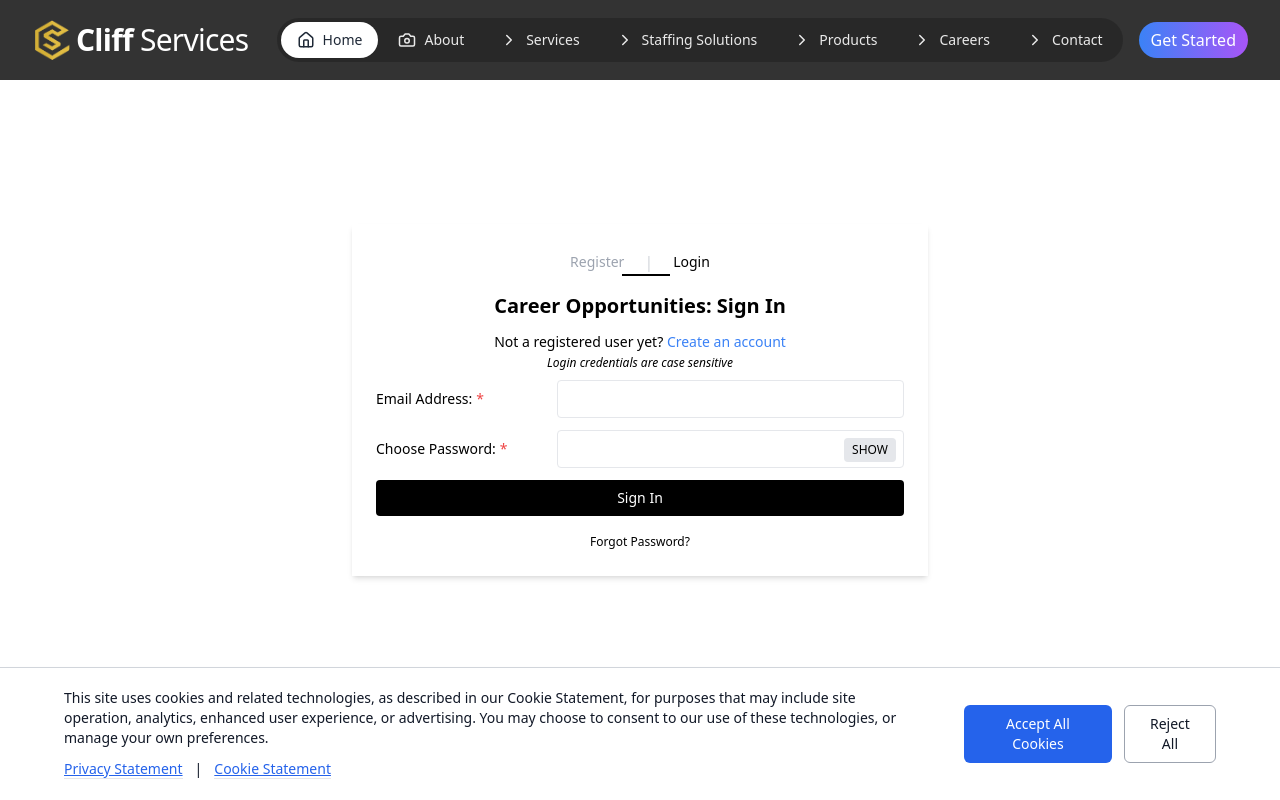
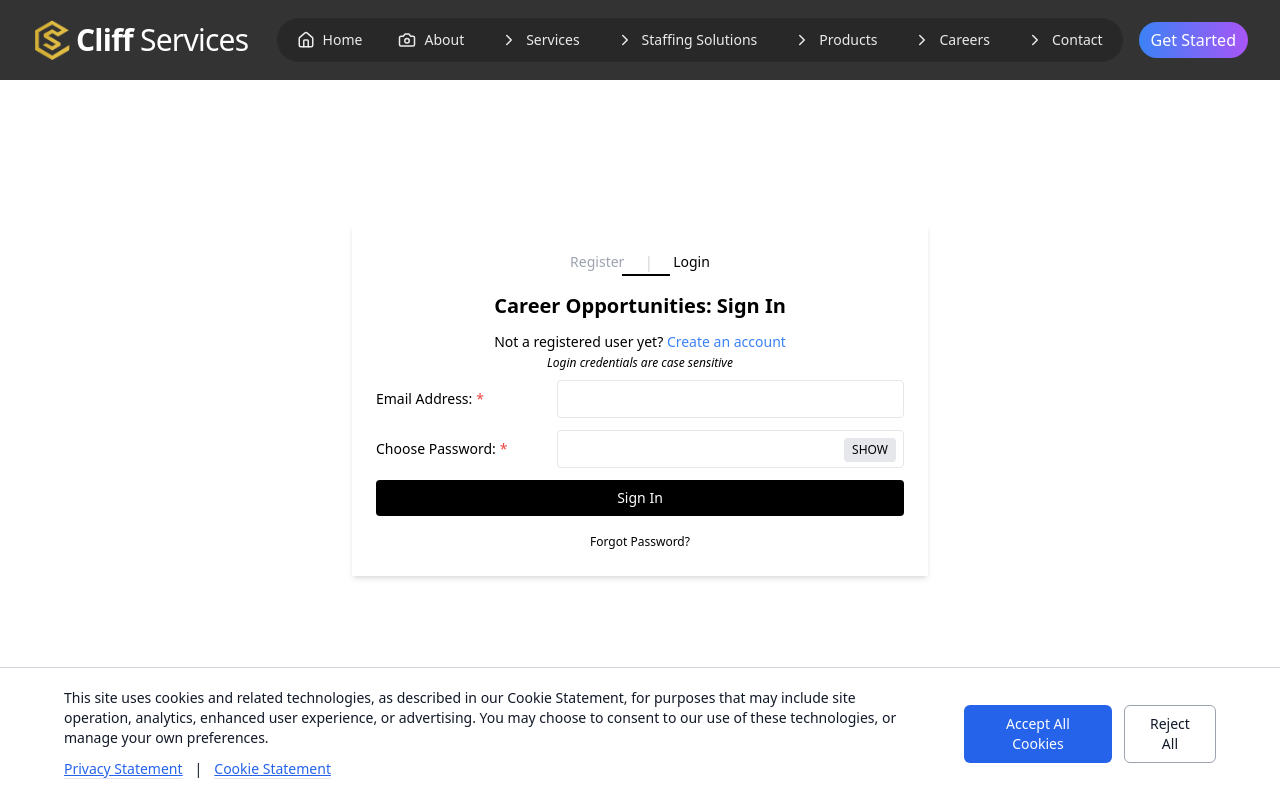
Before and after one commit to Murali3824/CLIFFSERVICES, a React (Vite) app in the folder frontend/: page /loginsignup in a window 1280 px wide. Shown: the top 800 px of the page. Built offline with nearby package versions, Linux system fonts and the light colour scheme; what country-data would draw is missing.

Commit message:
frontend

```diff
--- a/frontend/src/components/Footer.jsx
+++ b/frontend/src/components/Footer.jsx
@@ -1,6 +1,6 @@
 import React from 'react';
 import { Link } from 'react-router-dom';
-import { Twitter, Linkedin, Github, MapPin, Mail, Phone, ArrowRight, ExternalLink } from 'lucide-react';
+import { Twitter, Linkedin, MapPin, Mail, Phone, ArrowRight, ExternalLink, Facebook } from 'lucide-react';
 import { assets } from '../assets/assets';
 
 const Footer = () => {
@@ -42,13 +42,13 @@ const Footer = () => {
                         {/* Social Icons */}
                         <div className="flex gap-4">
                             {[
-                                { name: "Twitter", icon: <Twitter size={18} />, color: "hover:bg-blue-500" },
-                                { name: "LinkedIn", icon: <Linkedin size={18} />, color: "hover:bg-blue-700" },
-                                { name: "GitHub", icon: <Github size={18} />, color: "hover:bg-slate-700" },
+                                { name: "Twitter", icon: <Twitter size={18} />, color: "hover:bg-blue-500", url:"https://x.com/cliffservices9" },
+                                { name: "LinkedIn", icon: <Linkedin size={18} />, color: "hover:bg-blue-700", url:"https://www.linkedin.com/company/cliff-services-inc" },
+                                { name: "Facebook", icon: <Facebook size={18} />, color: "hover:bg-slate-700", url:"https://www.facebook.com/people/Cliff-Services/61552332898632" },
                             ].map((social, index) => (
                                 <a
                                     key={index}
-                                    href="#"
+                                    href={social.url}
                                     className={`w-10 h-10 flex items-center justify-center rounded-md bg-slate-800 ${social.color} hover:text-white transition-all duration-300 group relative`}
                                     aria-label={social.name}
                                 >
--- a/frontend/src/components/Navbar.jsx
+++ b/frontend/src/components/Navbar.jsx
@@ -65,6 +65,8 @@ const Navbar = () => {
     useEffect(() => {
         const handleScroll = () => {
             setScrollPosition(window.scrollY);
+
+            // Only do scroll-based highlighting on the home page
             if (location.pathname === '/') {
                 const sections = navItems.map(item => item.href.split('#')[1]).filter(Boolean);
                 for (const section of sections) {
@@ -79,25 +81,44 @@ const Navbar = () => {
                 }
             }
         };
+
         window.addEventListener('scroll', handleScroll);
         return () => window.removeEventListener('scroll', handleScroll);
     }, [location.pathname, navItems]);
 
     useEffect(() => {
-
-        if (location.pathname === '/careers') {
+        // Check for specific product or service pages
+        if (location.pathname.startsWith('/services/')) {
+            setActiveSection('services');
+        } else if (location.pathname.startsWith('/products/')) {
+            setActiveSection('products');
+        } else if (location.pathname === '/careers') {
             setActiveSection('careers');
         } else if (location.pathname === '/loginsignup' && isLoggedIn) {
             navigate('/'); // Redirect to home if logged in
-        } else {
+        } else if (location.pathname === '/') {
+            // On home page, use hash or default to 'home'
             const hash = location.hash.slice(1);
             setActiveSection(hash || 'home');
         }
     }, [location, isLoggedIn, navigate]);
 
     const handleNavClick = (href) => {
-        const section = href.split('#')[1] || '';
-        if (section) setActiveSection(section);
+        const isFullPath = !href.startsWith('/#');
+
+        if (href === '/careers') {
+            window.scrollTo({ top: 0, behavior: "smooth" });
+        }
+        if (isFullPath) {
+            // For full paths like /careers or /services/something
+            const section = href.split('/')[1] || '';
+            setActiveSection(section);
+        } else {
+            // For hash links like /#services
+            const section = href.split('#')[1] || '';
+            setActiveSection(section);
+        }
+
         setIsMenuOpen(false);
     };
 
@@ -160,6 +181,28 @@ const Navbar = () => {
         };
     }, []);
 
+    // Helper function to determine if a nav item is active
+    const isNavItemActive = (item) => {
+        // Direct match for non-hash routes like /careers
+        if (item.href === '/careers' && location.pathname === '/careers') {
+            return true;
+        }
+
+        // Handle services pages
+        if (item.href === '/#services' && location.pathname.startsWith('/services/')) {
+            return true;
+        }
+
+        // Handle products pages
+        if (item.href === '/#products' && location.pathname.startsWith('/products/')) {
+            return true;
+        }
+
+        // Handle hash-based navigation
+        const section = item.href.split('#')[1] || '';
+        return location.pathname === '/' && section === activeSection;
+    };
+
     return (
         <header className="fixed w-full z-50 transition-all duration-300">
             <nav ref={navRef} className={`${navbarBg} transition-all duration-300 px-4 lg:px-8`}>
@@ -185,7 +228,7 @@ const Navbar = () => {
                         <div className="hidden lg:flex items-center space-x-4">
                             <div className={`flex gap-1 p-1 ${isScrolled ? 'bg-gray-100' : 'bg-black/20'} rounded-full backdrop-blur-sm`}>
                                 {navItems.map((item) => {
-                                    const isActive = location.pathname === '/careers' && item.href === '/careers' ? true : item.href.includes(activeSection);
+                                    const isActive = isNavItemActive(item);
                                     return (
                                         <Link
                                             key={item.href}
@@ -248,7 +291,7 @@ const Navbar = () => {
                 <div className={`h-full transition-all duration-500 transform ${isMenuOpen ? 'translate-y-0' : '-translate-y-10'}`}>
                     <div className="h-full flex flex-col p-6 max-h-screen overflow-auto space-y-2">
                         {navItems.map((item) => {
-                            const isActive = location.pathname === '/careers' && item.href === '/careers' ? true : item.href.includes(activeSection);
+                            const isActive = isNavItemActive(item);
                             return (
                                 <Link
                                     key={item.href}
--- a/frontend/src/pages/About.jsx
+++ b/frontend/src/pages/About.jsx
@@ -100,10 +100,10 @@ const About = () => {
             onMouseLeave={() => setIsMouseInAbout(false)}
         >
             {/* Custom cursor */}
-            <div
+            {/* <div
                 ref={cursorRef}
                 className={`custom-cursor hidden md:block ${isMouseInAbout ? 'opacity-100' : 'opacity-0'}`}
-            ></div>
+            ></div> */}
 
             {/* Noise texture overlay */}
             <div className="noise-overlay"></div>
--- a/frontend/src/pages/Products.jsx
+++ b/frontend/src/pages/Products.jsx
@@ -15,20 +15,27 @@ export const productsData = [
 ];
 
 const Products = () => {
-
     const [selectedProduct, setSelectedProduct] = useState(1);
     const navigate = useNavigate();
-
 
     // Get the selected product data
     const selectedProductData = productsData.find(p => p.id === selectedProduct);
 
     // Function for demo links since we don't have Router in this artifact
-    const handleLinkClick = (e,url) => {
+    const handleLinkClick = (e, url) => {
         e.preventDefault();
         navigate(url);  // Navigate to the respective product page
-        // window.location.href = selectedProductData.url; // Navigate to the respective product page by refreshing the page
+    };
 
+    // Function to handle product selection with scroll to top
+    const handleProductSelect = (productId) => {
+        setSelectedProduct(productId);
+
+        // Scroll to the top of the products section
+        const productsSection = document.getElementById('products');
+        if (productsSection) {
+            productsSection.scrollIntoView({ behavior: 'smooth' });
+        }
     };
 
     return (
@@ -49,7 +56,7 @@ const Products = () => {
                                 {productsData.map((product) => (
                                     <li key={product.id}>
                                         <button
-                                            onClick={() => setSelectedProduct(product.id)}
+                                            onClick={() => handleProductSelect(product.id)}
                                             className={`w-full text-left p-4 rounded-xl transition-all duration-300 flex items-center group ${selectedProduct === product.id
                                                 ? 'bg-gradient-to-r from-cyan-900/50 to-indigo-900/30 border border-cyan-800/50'
                                                 : 'hover:bg-white/5 border border-transparent'
@@ -126,20 +133,12 @@ const Products = () => {
                                         {/* Action buttons */}
                                         <div className="mb-6">
                                             <button
-                                                onClick={(e) => handleLinkClick(e,selectedProductData.url)}
-
+                                                onClick={(e) => handleLinkClick(e, selectedProductData.url)}
                                                 className="px-4 py-2 bg-gradient-to-r from-cyan-500 to-blue-600 text-white font-medium rounded-full flex items-center gap-2"
                                             >
                                                 <span>Explore Product</span>
                                                 <ArrowUpRight size={16} />
                                             </button>
-
-                                            {/* <button
-                                                onClick={handleLinkClick}
-                                                className="px-4 py-2 border border-zinc-700 text-zinc-300 font-medium rounded-full"
-                                            >
-                                                View Demo
-                                            </button> */}
                                         </div>
 
                                         {/* Technical specs preview */}
```
